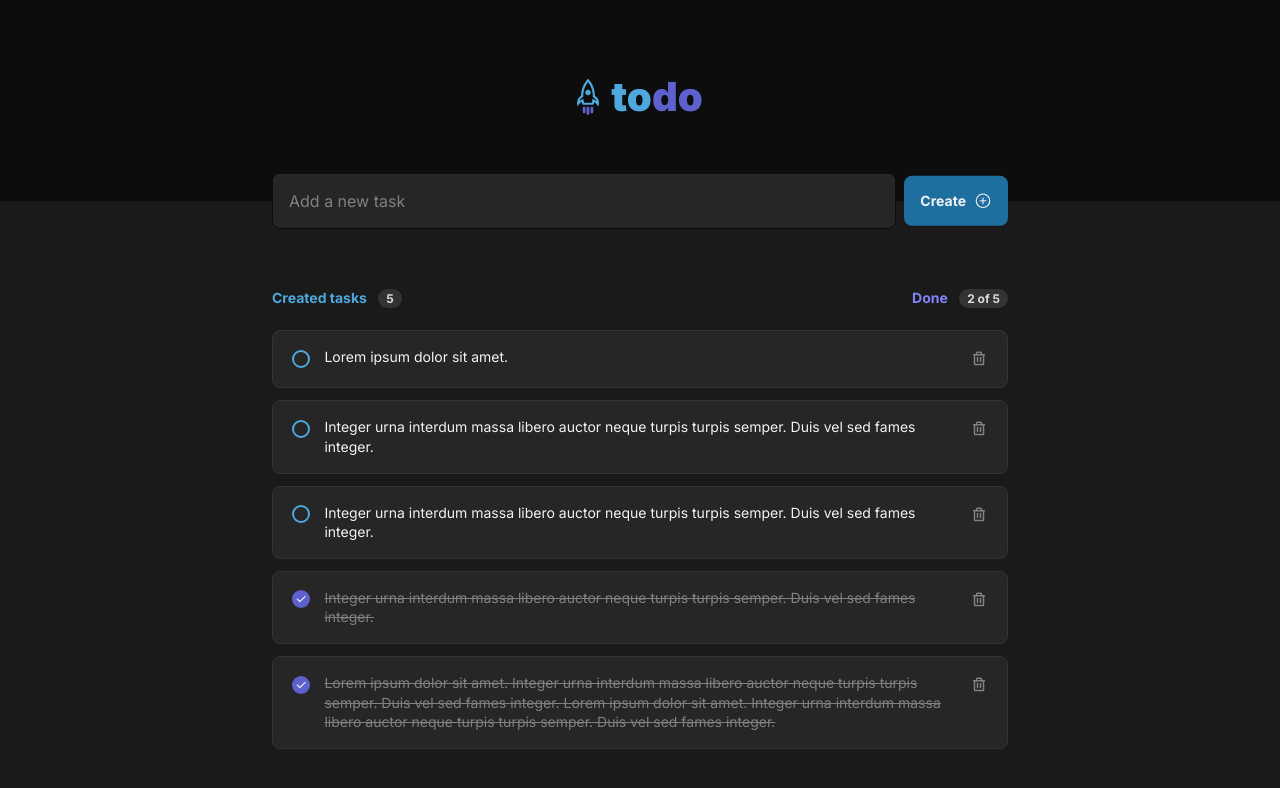
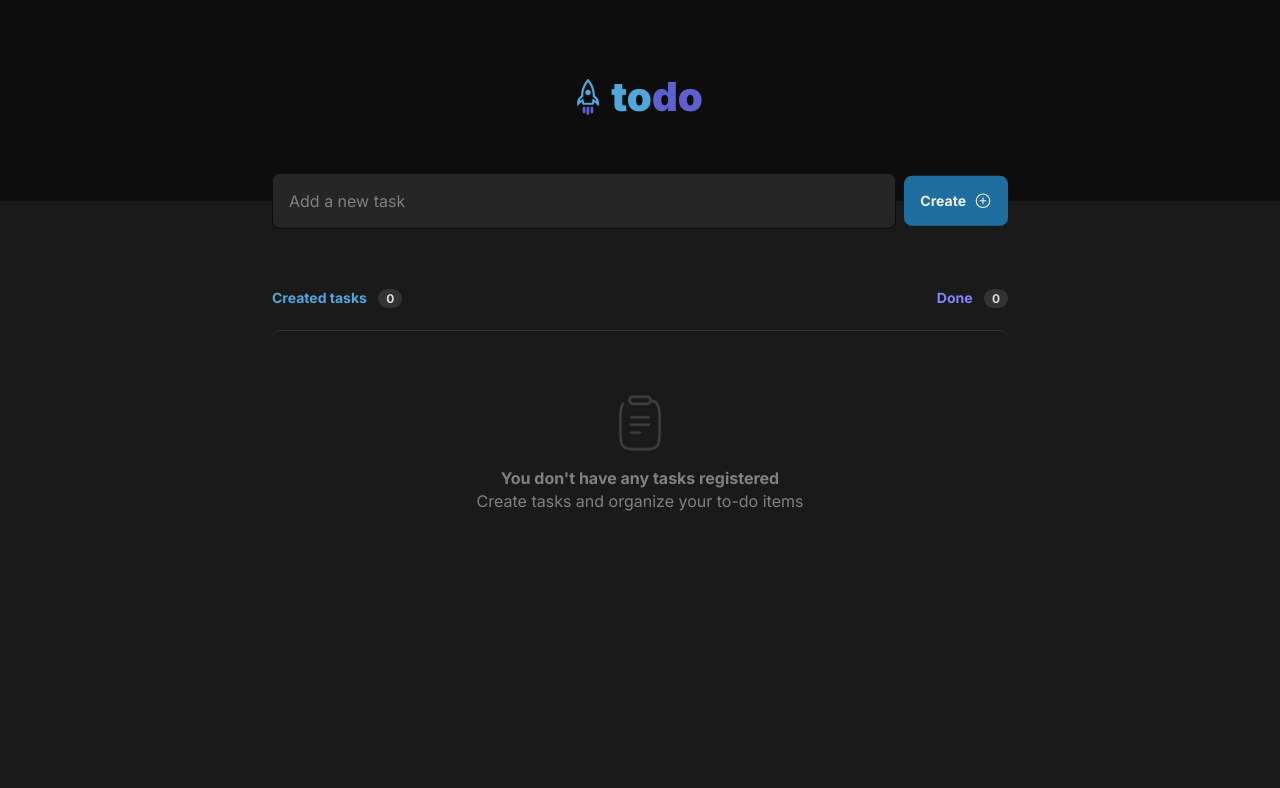
Before and after one commit to castrosuellenx/ignite-to-do-list-reactjs, a React (Vite) app: page / in a window 1280 px wide. Shown: the top 788 px of the page. Built offline with nearby package versions, Linux system fonts and the light colour scheme.

Commit message:
update App removing mocked tasks and adding real functionally

```diff
--- a/src/App.tsx
+++ b/src/App.tsx
@@ -1,4 +1,6 @@
+import {useState} from 'react';
 import {PlusCircle} from 'phosphor-react';
+import {v4 as uuidv4} from 'uuid';
 
 import styles from './App.module.css';
 import {Header} from './components/Header';
@@ -7,53 +9,68 @@ import {ListHeader} from './components/List/ListHeader';
 import {EmptyList} from './components/List/EmptyList';
 import {Task, type TaskType} from './components/List/Task';
 
-const tasks: TaskType[] = [
-  {
-    id: '1',
-    description: 'Lorem ipsum dolor sit amet.',
-    isCompleted: false,
-  },
-  {
-    id: '2',
-    description:
-      'Integer urna interdum massa libero auctor neque turpis turpis semper. Duis vel sed fames integer.',
-    isCompleted: false,
-  },
-  {
-    id: '3',
-    description:
-      'Integer urna interdum massa libero auctor neque turpis turpis semper. Duis vel sed fames integer.',
-    isCompleted: false,
-  },
-  {
-    id: '4',
-    description:
-      'Integer urna interdum massa libero auctor neque turpis turpis semper. Duis vel sed fames integer.',
-    isCompleted: true,
-  },
-  {
-    id: '5',
-    description:
-      'Lorem ipsum dolor sit amet. Integer urna interdum massa libero auctor neque turpis turpis semper. Duis vel sed fames integer. Lorem ipsum dolor sit amet. Integer urna interdum massa libero auctor neque turpis turpis semper. Duis vel sed fames integer.',
-    isCompleted: true,
-  },
-];
-
+// TODO: Move all logic to a custom hook
 // TODO: Responsiveness
 // TODO: i18n
 
 function App() {
+  const [tasks, setTasks] = useState<TaskType[]>([]);
+  const [newTaskName, setNewTaskName] = useState('');
+
   const tasksLength = tasks.length;
   const tasksCompleted = tasks.filter((task) => task.isCompleted).length;
   const isEmptyList = tasksLength === 0;
+
+  function handleCreateNewTask(event: React.FormEvent) {
+    event.preventDefault();
+
+    const newTask: TaskType = {
+      id: uuidv4(),
+      description: newTaskName,
+      isCompleted: false,
+    };
+
+    setTasks((prevState) => [...prevState, newTask]);
+    setNewTaskName('');
+  }
+
+  function handleChangeNewTaskName(event: React.ChangeEvent<HTMLInputElement>) {
+    event.target.setCustomValidity('');
+    setNewTaskName(event.target.value);
+  }
+
+  function handleNewTaskNameInvalid(
+    event: React.InvalidEvent<HTMLInputElement>
+  ) {
+    event.target.setCustomValidity("Task name can't be empty");
+  }
+
+  function onToggleCheckTask(taskId: string) {
+    setTasks((prevState) =>
+      prevState.map((task) =>
+        task.id === taskId ? {...task, isCompleted: !task.isCompleted} : task
+      )
+    );
+  }
+
+  function onDeleteTask(taskId: string) {
+    setTasks((prevState) => prevState.filter((task) => task.id !== taskId));
+  }
 
   return (
     <div className={styles.container}>
       <Header />
 
       <main className={styles.content}>
-        <form className={styles.formWrapper}>
-          <Input placeholder="Add a new task" aria-label="Task name" />
+        <form className={styles.formWrapper} onSubmit={handleCreateNewTask}>
+          <Input
+            placeholder="Add a new task"
+            aria-label="Task name"
+            value={newTaskName}
+            required
+            onChange={handleChangeNewTaskName}
+            onInvalid={handleNewTaskNameInvalid}
+          />
 
           <button
             className={styles.createButton}
@@ -75,7 +92,12 @@ function App() {
           ) : (
             <ul className={styles.taskListWrapper}>
               {tasks.map((task) => (
-                <Task key={task.id} task={task} />
+                <Task
+                  key={task.id}
+                  task={task}
+                  toggleCheckTask={onToggleCheckTask}
+                  deleteTask={onDeleteTask}
+                />
               ))}
             </ul>
           )}
```
